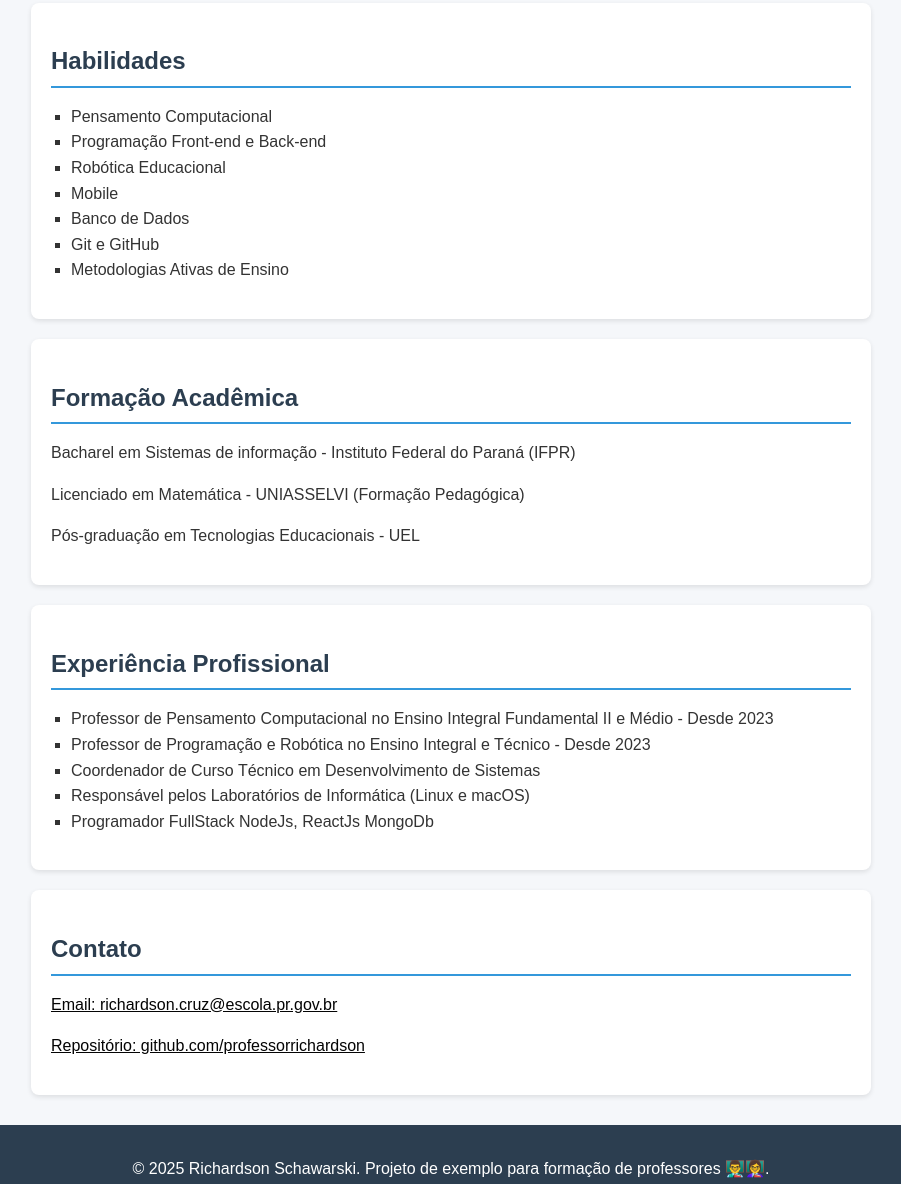
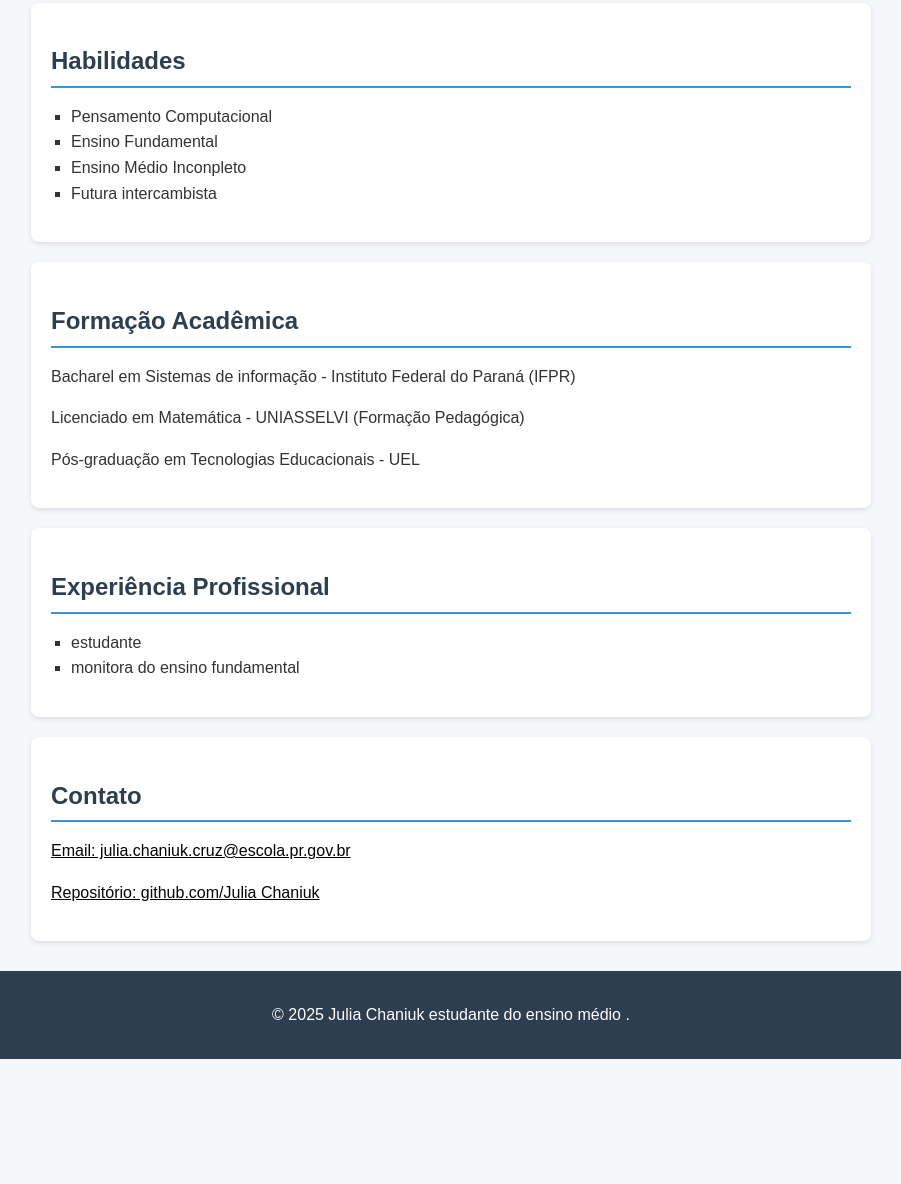
Before and after one commit to juchz/ju, a plain HTML site: page index.html in a window 1280 px wide. Shown: the part 421-1605 px from the top of the page, without its empty margins (189-1090 px from the left). After the commit the page ends 1480 px from the top, so only its background shows below. Drawn offline with Linux system fonts and the light colour scheme; a script that the page names is missing.

Commit message:
alteracao1

```diff
--- a/index.html
+++ b/index.html
@@ -51,12 +51,10 @@
     <ul>
       <!-- Lista não ordenada -->
       <li>Pensamento Computacional</li>
-      <li>Programação Front-end e Back-end</li>
-      <li>Robótica Educacional</li>
-      <li>Mobile</li>
-      <li>Banco de Dados</li>
-      <li>Git e GitHub</li>
-      <li>Metodologias Ativas de Ensino</li>
+      <li>Ensino Fundamental</li>
+      <li>Ensino Médio Inconpleto</li>
+      <li>Futura intercambista</li>
+
       <!-- Item da lista -->
     </ul>
   </section>
@@ -74,25 +72,21 @@
     <!-- Seção de experiência profissional -->
     <h2>Experiência Profissional</h2>
     <ul>
-      <li>Professor de Pensamento Computacional no Ensino Integral Fundamental II e Médio - Desde 2023</li>
-      <li>Professor de Programação e Robótica no Ensino Integral e Técnico - Desde 2023</li>
-      <li>Coordenador de Curso Técnico em Desenvolvimento de Sistemas</li>
-      <li>Responsável pelos Laboratórios de Informática (Linux e macOS)</li>
-      <li>Programador FullStack NodeJs, ReactJs MongoDb</li>
-
+      <li>estudante</li>
+      <li>monitora do ensino fundamental</li>
     </ul>
   </section>
 
   <section class="contato">
     <!-- Seção de contato -->
     <h2>Contato</h2>
-    <p><a href="richardson.cruz@escola.pr.gov.br" class="link">Email: richardson.cruz@escola.pr.gov.br</a></p>
-    <p> <a href="https://github.com/professorrichardson" class="link"> Repositório: github.com/professorrichardson</p></a>
+    <p><a href="julia.chaniuk.cruz@escola.pr.gov.br" class="link">Email: julia.chaniuk.cruz@escola.pr.gov.br</a></p>
+    <p> <a href="https://github.com/Julia Chaniuk" class="link"> Repositório: github.com/Julia Chaniuk</p></a>
   </section>
 
   <footer>
     <!-- Rodapé da página -->
-    <p>&copy; 2025 Richardson Schawarski. Projeto de exemplo para formação de professores 👨‍🏫👩‍🏫.</p>
+    <p>&copy; 2025 Julia Chaniuk estudante do ensino médio .</p>
     <!-- Texto de copyright e observação. &copy; → © (copyright) -->
   </footer>
 
```
